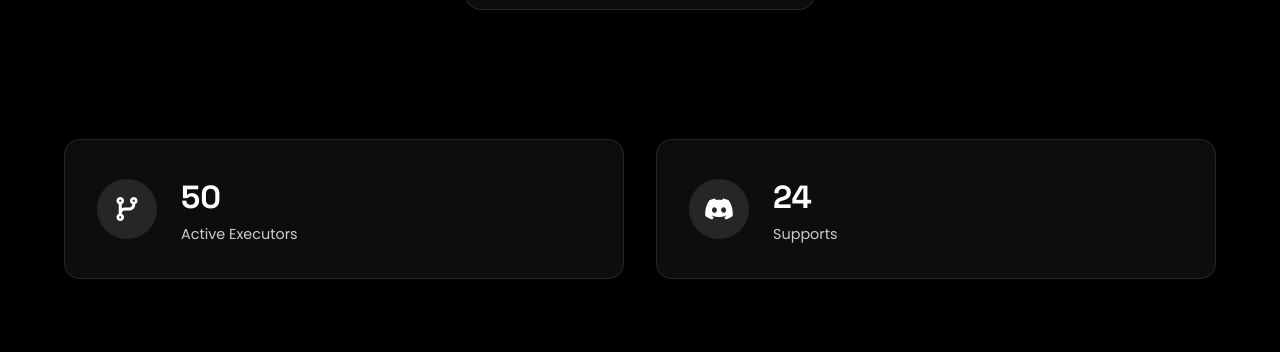
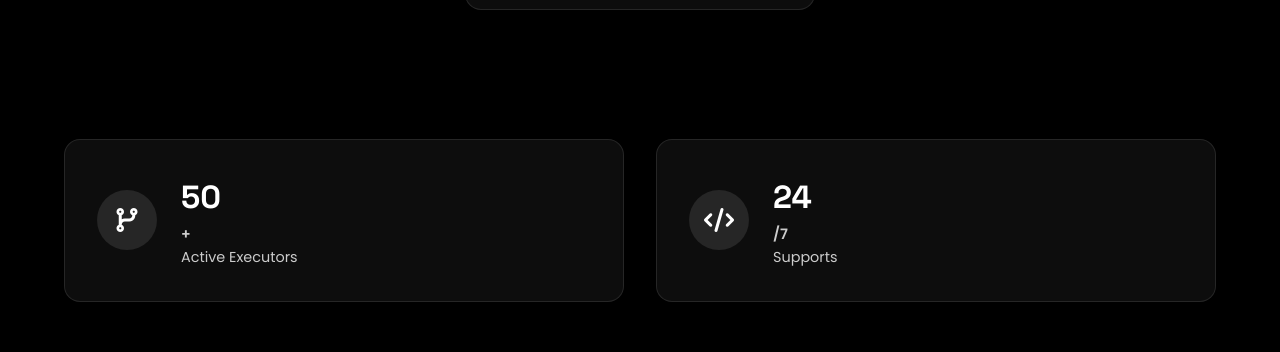
Before and after one commit to mizu-dump/Ihkaz.execdown.github.io, a plain HTML site: page index.html in a window 1280 px wide. Shown: the part 2189-2541 px from the top of the page. Drawn offline with Linux system fonts and the light colour scheme.

Commit message:
Refactor stats section in index.html

```diff
--- a/index.html
+++ b/index.html
@@ -81,17 +81,18 @@
     <i class="fas fa-code-branch"></i>
   </div>
   <div class="stat-content">
-          <span class="stat-number" data-count="50+">0</span>
+    <span class="stat-number" data-count="50">0</span><span style="font-weight:600;">+</span>
     <span class="stat-label">Active Executors</span>
   </div>
 </div>
-      <a href="https://discord.gg/mxSvSpJe7s" style="text-decoration:none;" target="_blank">
+
+<a href="" style="text-decoration:none;" target="_blank">
   <div class="stat-card">
     <div class="stat-icon">
-            <i class="fab fa-discord"></i>
+      <i class="fas fa-code"></i>
     </div>
     <div class="stat-content">
-            <span class="stat-number" data-count="24/7">0</span>
+      <span class="stat-number" data-count="24">0</span><span style="font-weight:600;">/7</span>
       <span class="stat-label">Supports</span>
     </div>
   </div>
```
Lines whose indentation alone changed are shown as unchanged.
